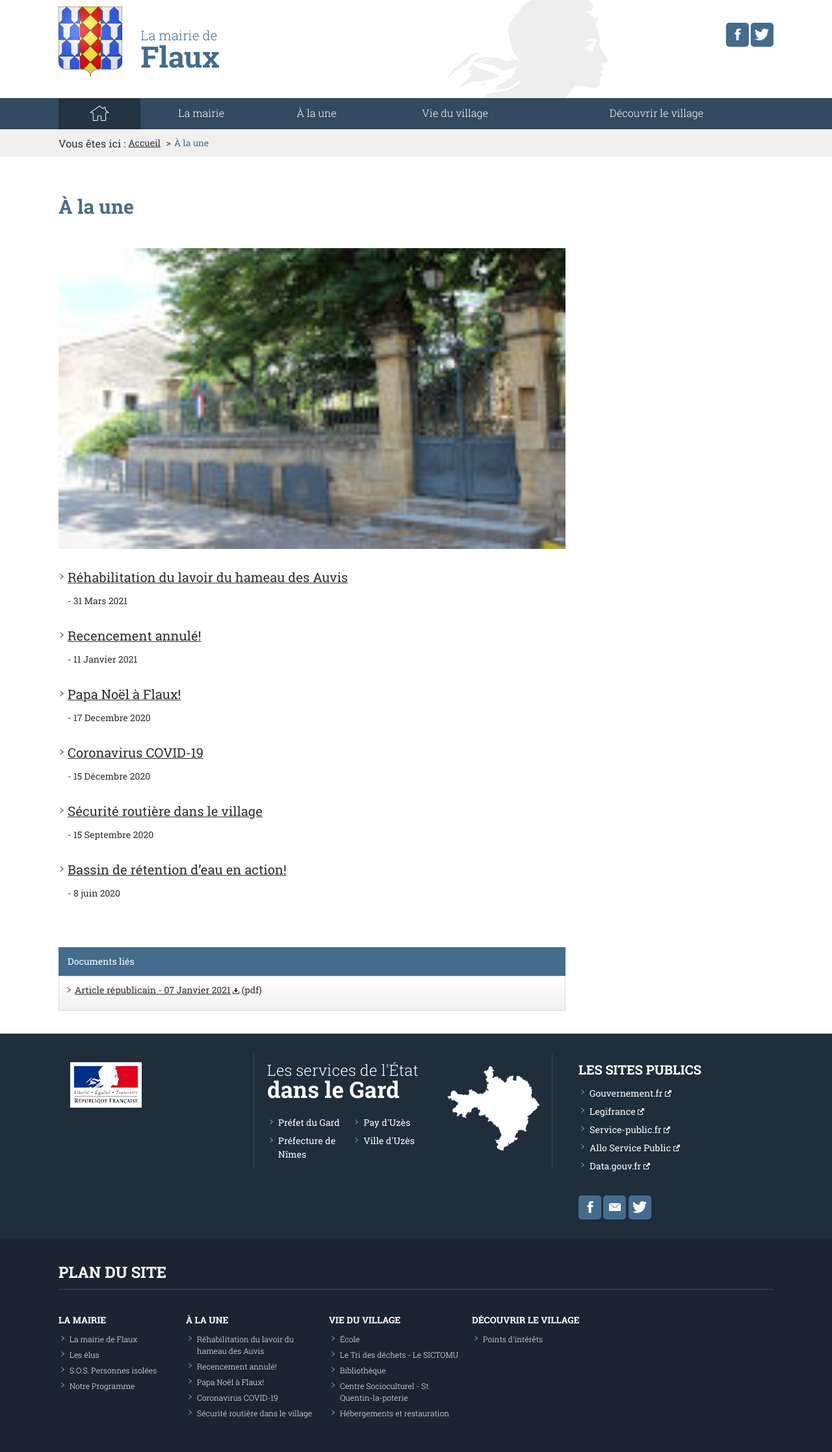
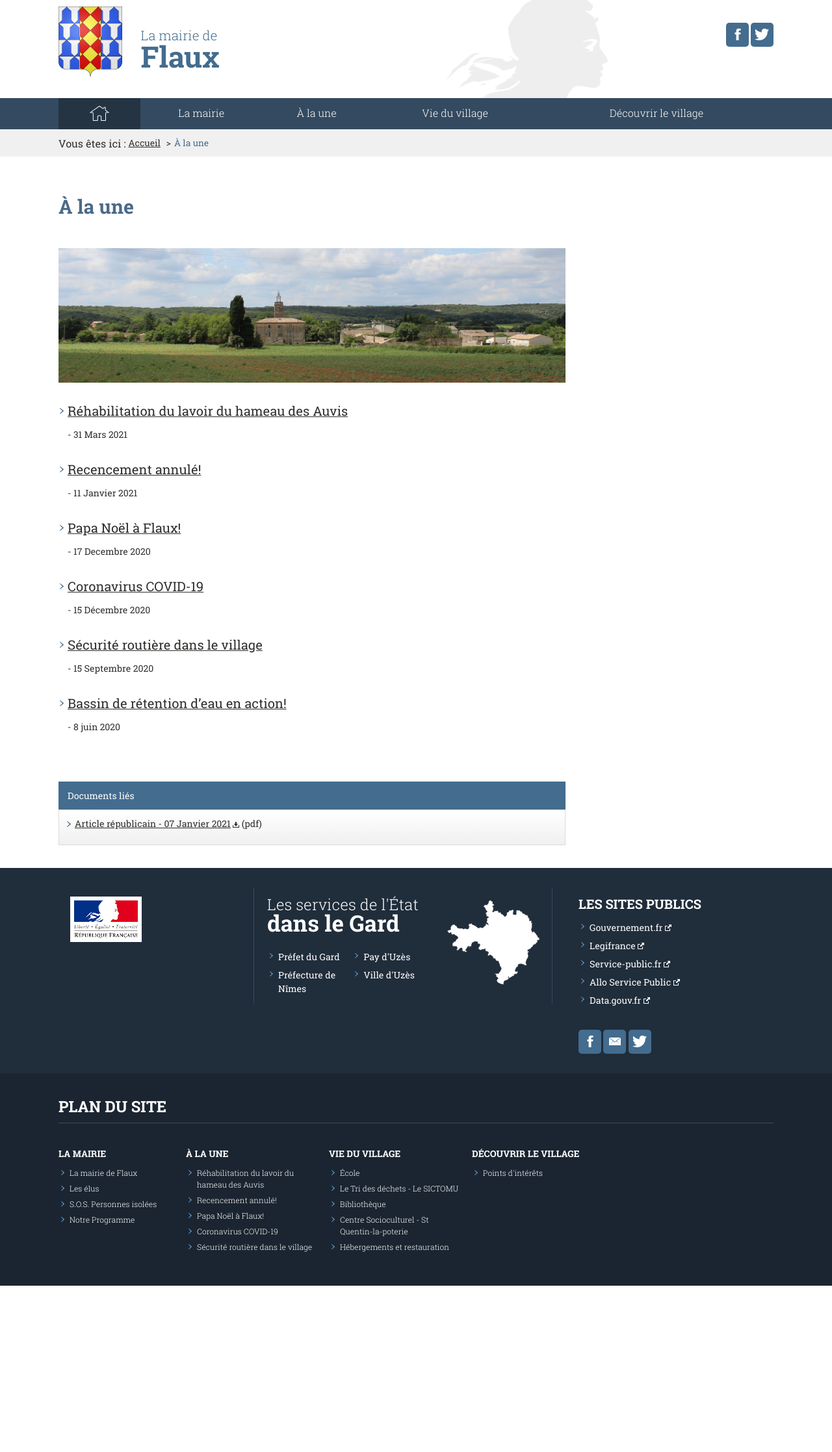
Before and after one commit to Flaux-Village/flaux-village.github.io, a Jekyll site: the page built from actualites.md, in a window 1280 px wide. Shown: the whole page at 65% size. Built offline with Jekyll 4.4.1, drawn with Linux system fonts in a browser that asks for light colours; after the commit the page ends 1979 px from its top, so only the background shows below that.

Commit message:
Update actualites.md

```diff
--- a/actualites.md
+++ b/actualites.md
@@ -4,7 +4,7 @@ titre: Actualités | La mairie de Flaux
 description: Actualités du village de Flaux
 keywords: mairie, commune, flaux, gard, actualités
 titre_page: À la une
-illustration: /assets/illustrations/182_108_Flauxbanner3_3614.jpg
+illustration: /assets/illustrations/940_250_flauxbanner_3595.jpg
 description_illustration: La Mairie de Flaux.
 documents:
 - fiche: Article républicain
```
